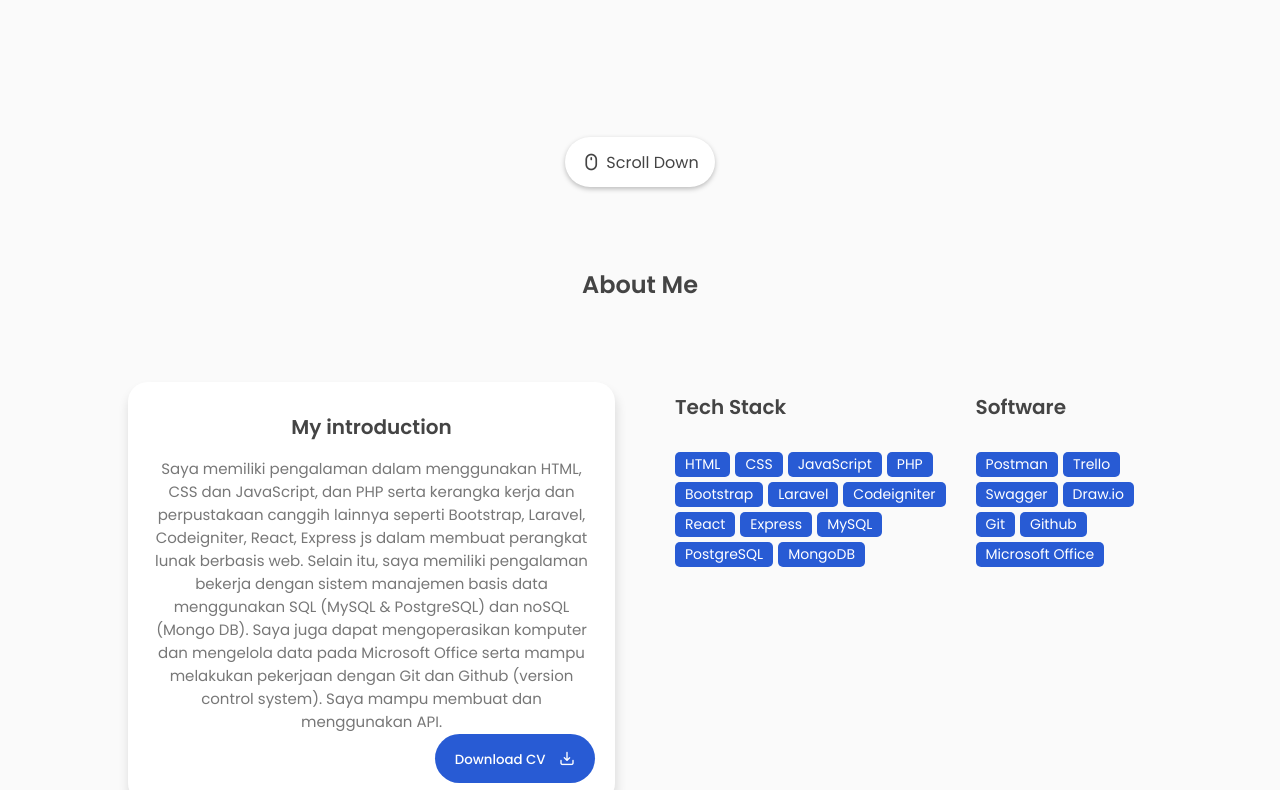
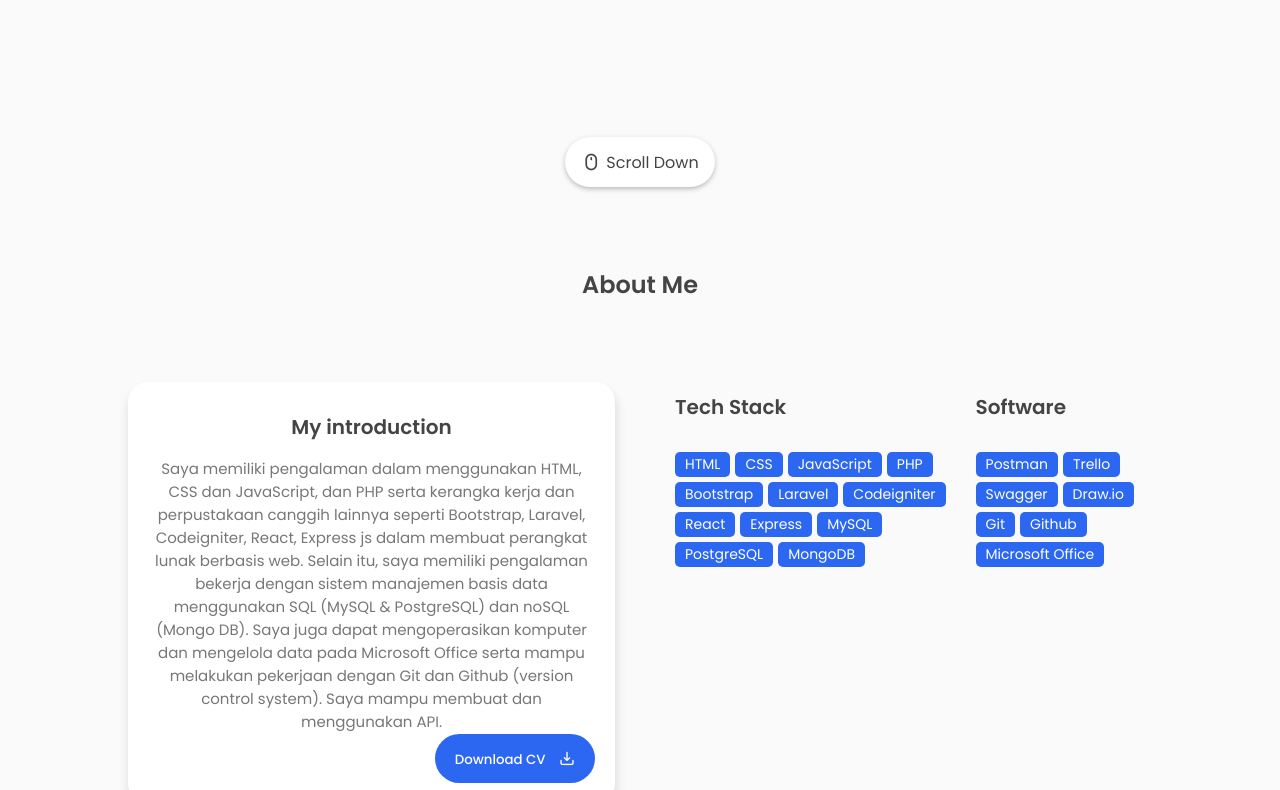
Before and after one commit to gilangmaulana1405/portofolio, a plain HTML site: page index.html in a window 1280 px wide. Shown: the part 613-1403 px from the top of the page. Drawn offline with nearby package versions, Linux system fonts and the light colour scheme.

Commit message:
change first color

```diff
--- a/assets/css/style.css
+++ b/assets/css/style.css
@@ -12,8 +12,8 @@
     /* --first-color: rgb(110, 87, 224);
     --first-color-hover: rgb(40, 91, 212); */
 
-    --first-color: rgb(40, 91, 212);
-    --first-color-hover: rgb(35, 3, 197);
+    --first-color: rgb(44, 103, 241);
+    --first-color-hover: rgb(47, 16, 221);
 
     --second-color: rgb(0, 201, 255);
     --third-color: rgb(192, 166, 49);
```
